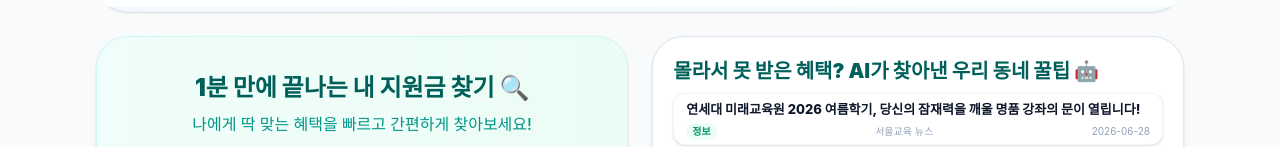
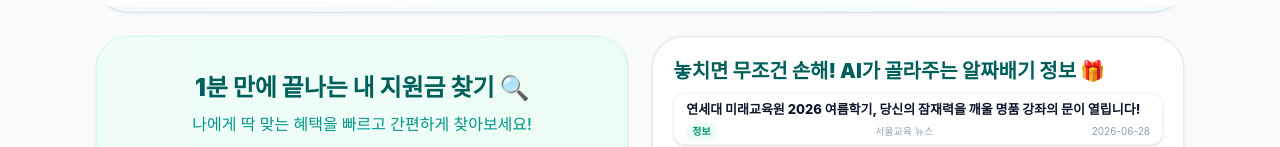
Before and after one commit to shomia-biz/vibe-local-info, a Next.js app: page / in a window 1280 px wide. Shown: the part 384-531 px from the top of the page. Built offline with nearby package versions, Linux system fonts and the light colour scheme; no server answers; a web font is replaced by a local one.

Commit message:
title update

```diff
--- a/src/app/HomeContent.tsx
+++ b/src/app/HomeContent.tsx
@@ -739,7 +739,7 @@ export default function HomeContent({ blogPosts = [] }: { blogPosts?: any[] }) {
             <section className="w-full lg:w-1/2 bg-white border border-slate-200 rounded-[32px] p-5 shadow-sm flex flex-col min-h-[220px]">
               <div>
                 <h2 className="text-xl font-black text-teal-800 mb-2">
-                  몰라서 못 받은 혜택? AI가 찾아낸 우리 동네 꿀팁 🤖
+                  놓치면 무조건 손해! AI가 골라주는 알짜배기 정보 🎁
                 </h2>
                 <div className="flex flex-col gap-1.5">
                   {blogPosts
```
